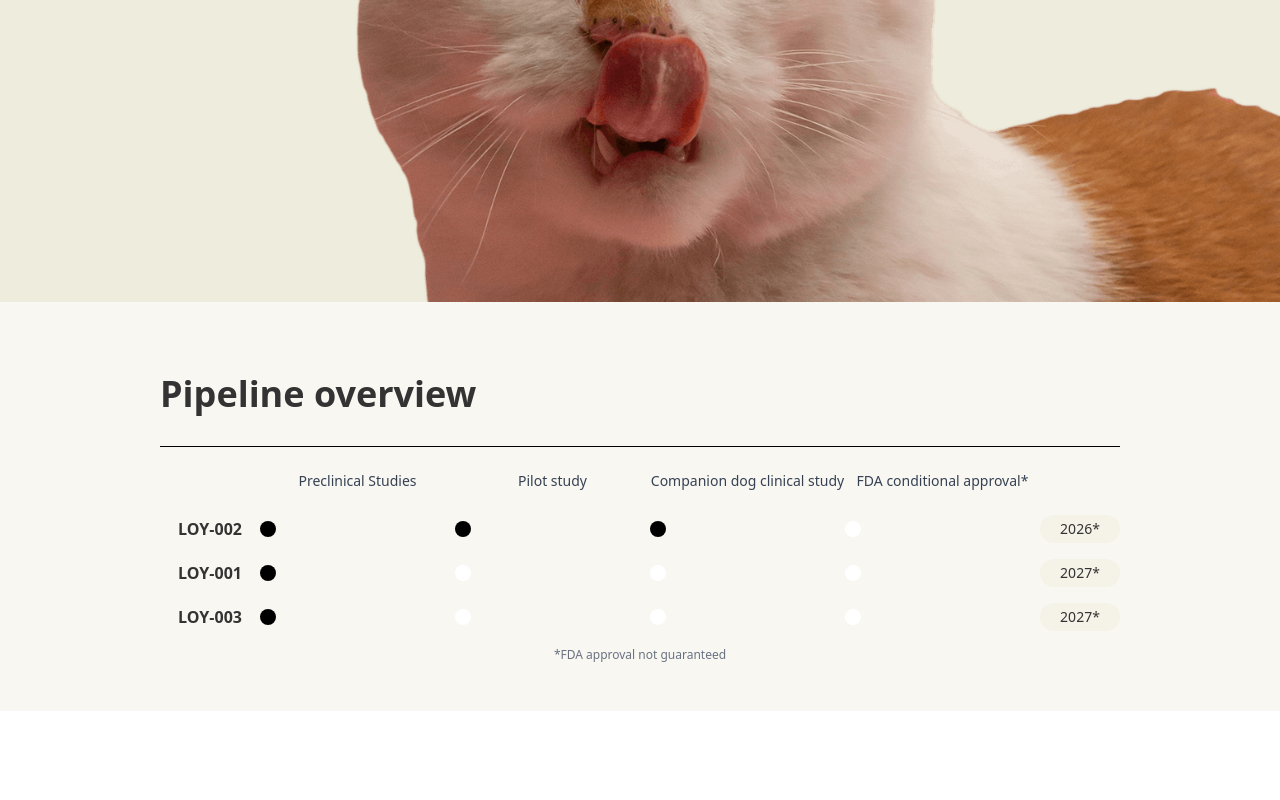
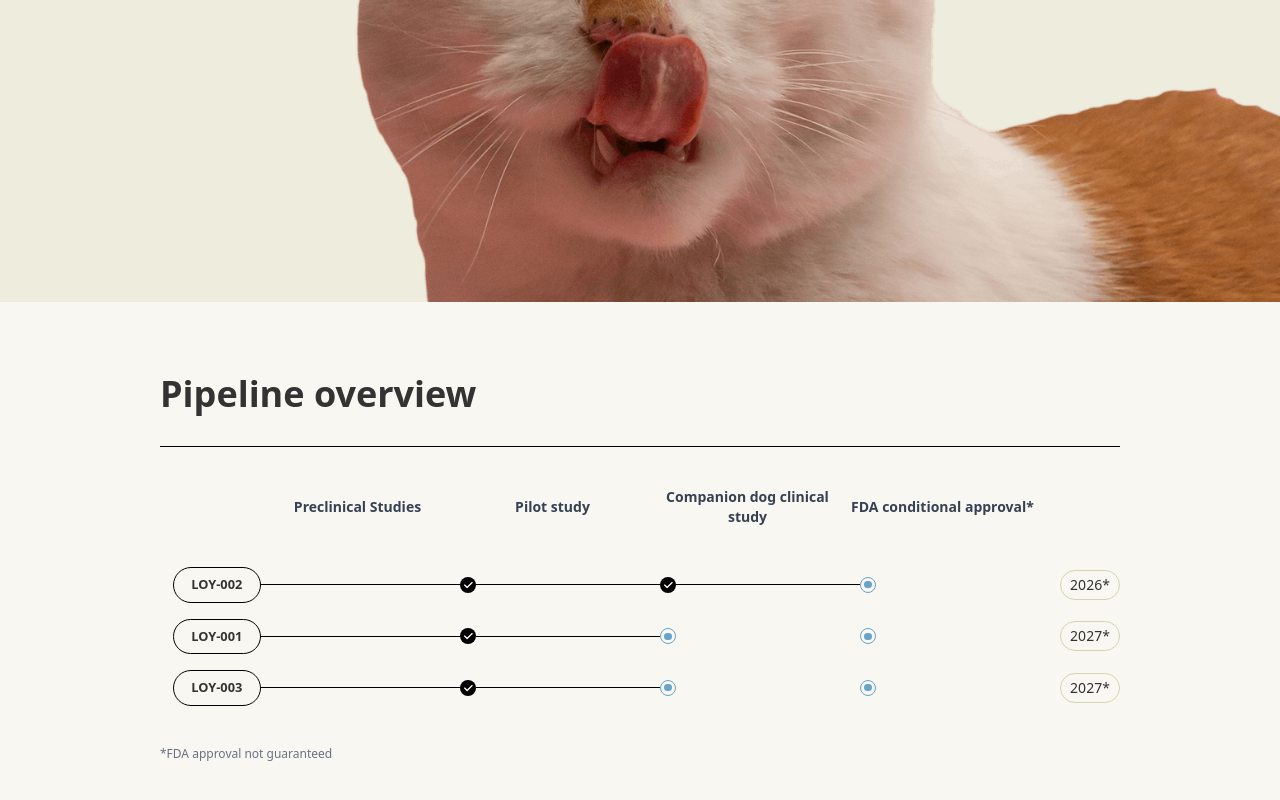
Before and after one commit to BusariAnees/cat-health, a React (Vite) app: page /products in a window 1280 px wide. Shown: the part 890-1690 px from the top of the page. Before the commit the page ends 1601 px from the top, so only its background shows below. Built offline with nearby package versions, Linux system fonts and the light colour scheme; a web font is replaced by a local one.

Commit message:
built the pipeline

```diff
--- a/src/components/CatPipeline.jsx
+++ b/src/components/CatPipeline.jsx
@@ -1,10 +1,11 @@
-
 import React from "react";
+import { FontAwesomeIcon } from '@fortawesome/react-fontawesome';
+import { faCheck } from '@fortawesome/free-solid-svg-icons';
 
 const data = [
-  { name: "LOY-002", steps: [true, true, true, false], year: "2026" },
-  { name: "LOY-001", steps: [true, false, false, false], year: "2027" },
-  { name: "LOY-003", steps: [true, false, false, false], year: "2027" },
+  { name: "LOY-002", steps: [true, true, false], year: "2026" },
+  { name: "LOY-001", steps: [true, false, false], year: "2027" },
+  { name: "LOY-003", steps: [true, false, false], year: "2027" },
 ];
 
 const steps = [
@@ -17,12 +18,14 @@ const steps = [
 export default function CatPipeline() {
   return (
     <div className="bg-[#f8f7f2] pt-18 pb-12 px-40 font-sans">
-      <h2 className="text-4xl font-bold mb-0 text-left pb-8 !border-b-1 !border-black border-solid ">Pipeline overview</h2>
+      <h2 className="text-4xl font-bold mb-0 text-left pb-8 !border-b-1 !border-black border-solid ">
+        Pipeline overview
+      </h2>
       <div className="border-t border-gray-300 ">
         <div className="grid grid-cols-[100px_repeat(4,1fr)_80px] items-center ">
           <div></div>
           {steps.map((s, i) => (
-            <div key={i} className="text-sm font-medium text-gray-700 my-6">
+            <div key={i} className="text-sm font-bold text-gray-700 my-10 ">
               {s}
             </div>
           ))}
@@ -30,27 +33,38 @@ export default function CatPipeline() {
 
         {data.map((item, idx) => (
           <div
-            className="grid grid-cols-[100px_repeat(4,1fr)_80px] items-center mb-4"
+            className="grid grid-cols-[100px_repeat(4,0.5fr)_60px] items-center mb-4 "
             key={idx}
           >
-            <div className="font-semibold">{item.name}</div>
+            <div className="!border !border-black  rounded-[25px] p-[0.45rem] w-[5.5rem] text-[0.8rem] font-semibold ml-[0.8rem]">
+              {item.name}{" "}
+            </div>
+            <div className="h-[1px] flex-1 bg-black m-0"></div>
+
             {item.steps.map((done, stepIdx) => (
               <div key={stepIdx} className="flex items-center relative">
-                <div
-                  className={`w-4 h-4 rounded-full z-10 border-2 ${done ? "bg-black border-black" : "border-gray-300 bg-white"}`}
-                ></div>
-                {stepIdx < item.steps.length - 1 && (
-                  <div className="h-0.5 flex-1 bg-dotted ml-2"></div>
+                {done ? (
+  <div className="w-4 h-4 rounded-full bg-black border-2 border-black flex items-center justify-center text-[10px] text-white">
+    <FontAwesomeIcon icon={faCheck} />
+  </div>
+) : (
+  <div className="w-4 h-4 rounded-full !border-[1.3px] !border-[rgb(104,163,202)] flex items-center justify-center">
+    <div className="w-[0.45rem] h-[0.45rem] bg-[rgb(104,163,202)] rounded-full"></div>
+  </div>
+)}
+
+                {((idx===0 && stepIdx < 2) || (idx > 0 && stepIdx === 0 )) && (
+                  <div className="h-[1px] flex-1 bg-black m-0"></div>
                 )}
               </div>
             ))}
-            <div className="text-center text-sm bg-[#f5f2e8] px-2 py-1 rounded-full border border-gray-300">
+            <div className="text-center text-sm bg-none !border-[rgb(213,212,174)]  px-2 py-1 rounded-full !border">
               {item.year}*
             </div>
           </div>
         ))}
 
-        <p className="text-xs text-gray-500 mt-4">
+        <p className="text-xs text-gray-500  text-start mt-[2.5rem]">
           *FDA approval not guaranteed
         </p>
       </div>
```
